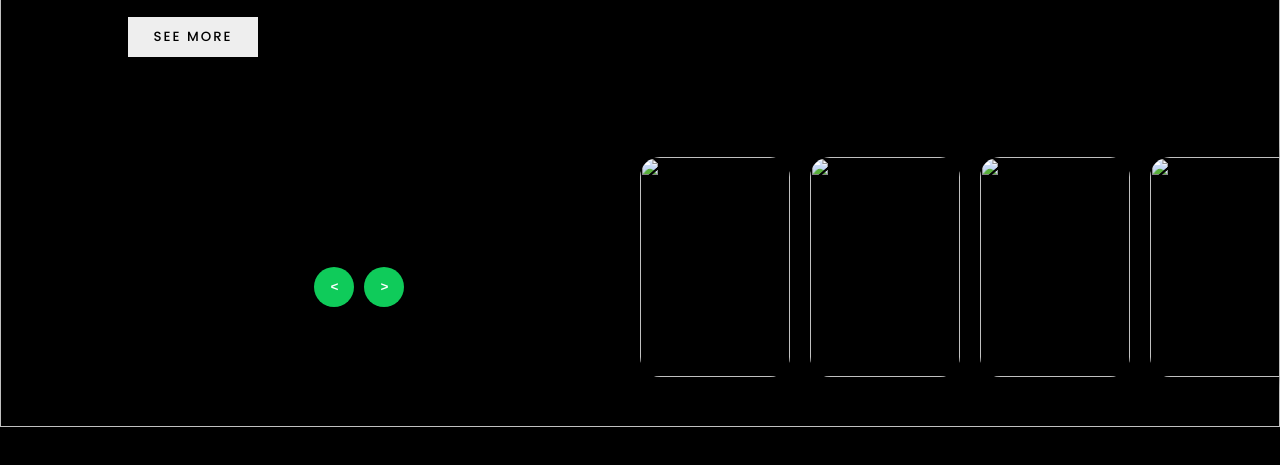
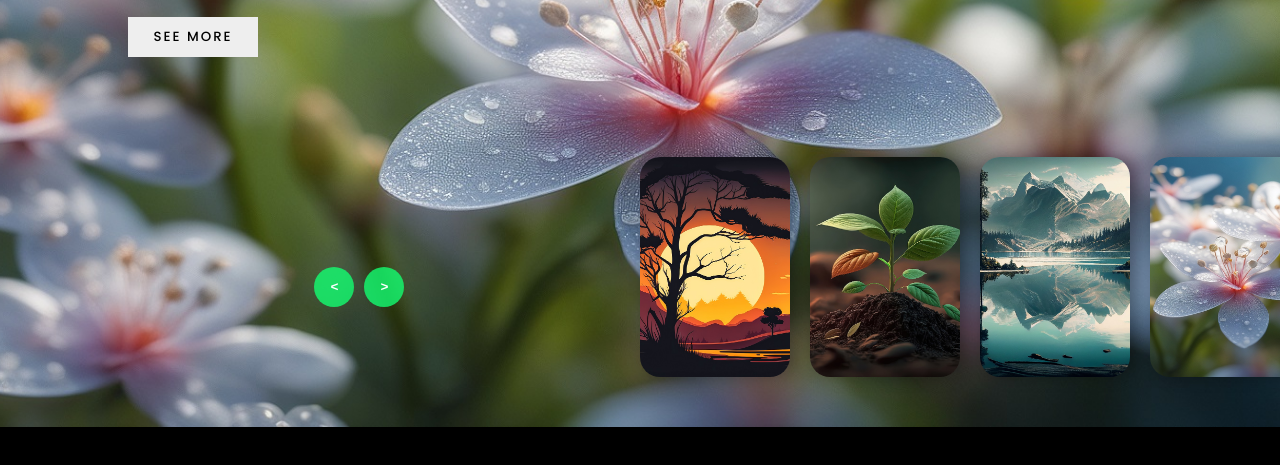
Before and after one commit to Kanishka23singh/CipherByte-Project, a plain HTML site: page index.html in a window 1280 px wide. Shown: the part 323-788 px from the top of the page. Drawn offline with Linux system fonts and the light colour scheme.

Commit message:
Update index.html

```diff
--- a/index.html
+++ b/index.html
@@ -14,7 +14,7 @@
         <div class="list">
 
             <div class="item">
-                <img src="./image/img1.jpg" alt="">
+                <img src="img1.jpg" alt="">
 
                 <div class="content">
                     <div class="title">MAGIC SLIDER</div>
@@ -29,7 +29,7 @@
             </div>
 
             <div class="item">
-                <img src="./image/img2.jpg" alt="">
+                <img src="img2.jpg" alt="">
 
                 <div class="content">
                     <div class="title">MAGIC SLIDER</div>
@@ -44,7 +44,7 @@
             </div>
 
             <div class="item">
-                <img src="./image/img4.jpg" alt="">
+                <img src="img4.jpg" alt="">
 
                 <div class="content">
                     <div class="title">MAGIC SLIDER</div>
@@ -59,7 +59,7 @@
             </div>
 
             <div class="item">
-                <img src="./image/img3.jpg" alt="">
+                <img src="img3.jpg" alt="">
 
                 <div class="content">
                     <div class="title">MAGIC SLIDER</div>
@@ -79,16 +79,16 @@
         <div class="thumbnail">
 
             <div class="item">
-                <img src="./image/img1.jpg" alt="">
+                <img src="img1.jpg" alt="">
             </div>
             <div class="item">
-                <img src="./image/img2.jpg" alt="">
+                <img src="img2.jpg" alt="">
             </div>
             <div class="item">
-                <img src="./image/img4.jpg" alt="">
+                <img src="img4.jpg" alt="">
             </div>
             <div class="item">
-                <img src="./image/img3.jpg" alt="">
+                <img src="img3.jpg" alt="">
             </div>
 
         </div>
```
